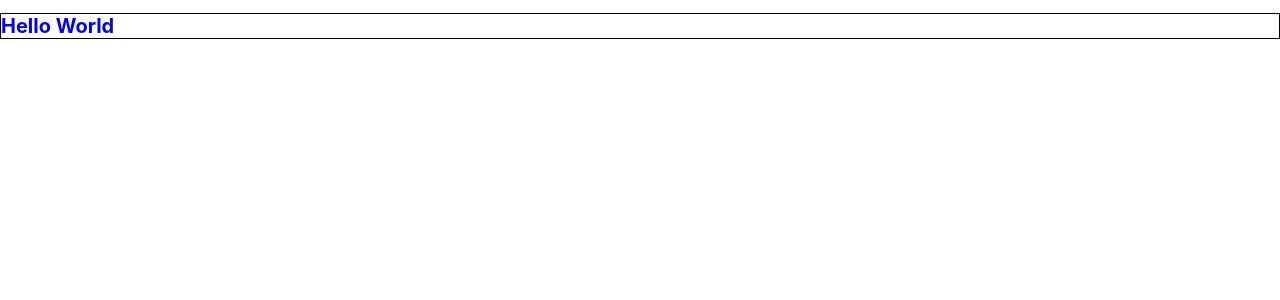
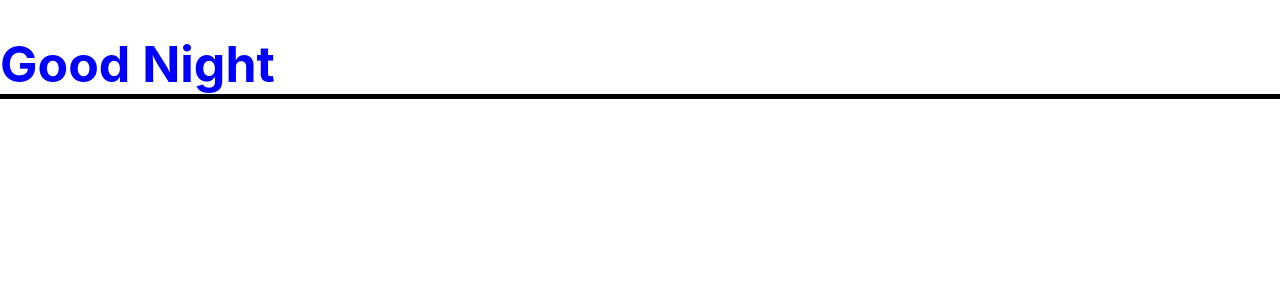
Before and after one commit to Ahsanul-Mostakin/React-From-Zero-To-Hero, a React (Create React App) app in the folder Getting Started/my-app/: page / in a window 1280 px wide. Shown: the top 300 px of the page. Built offline with nearby package versions, Linux system fonts and the light colour scheme.

Commit message:
styling practice

```diff
--- a/Getting Started/my-app/src/index.css
+++ b/Getting Started/my-app/src/index.css
@@ -12,15 +12,8 @@
     monospace;
 }
 
-.heading {
-  color: red;
+.heading{
+  font-size:  50px;
+  font-weight:bold;
+  border-bottom:  5px solid black;
 }
-
-ul{
-  color: blue;
-}
-
-.Food-img{
-   height: 100px;
-   width: 100px;
-}
--- a/Getting Started/my-app/src/index.js
+++ b/Getting Started/my-app/src/index.js
@@ -4,15 +4,26 @@
 
 const root = ReactDOM.createRoot(document.getElementById("root"));
 
+const date = new Date(2025, 1, 1, 19);
+const currentTime = date.getHours();
+
+let greeting;
+
 const customStyle = {
-  color: "red",
-  fontSize: "20px",
-  border: "1px solid black"
+  color: ""
 };
 
-customStyle.color = "blue";
+if (currentTime < 12) {
+  greeting = "Good Morning";
+  customStyle.color = "red"; // Set the color to red
+} else if (currentTime < 18) {
+  greeting = "Good Afternoon";
+  customStyle.color = "green"; // Set the color to green
+} else {
+  greeting = "Good Night";
+  customStyle.color = "blue"; // Set the color to blue
+}
+
 root.render(
-
-    <h1 style={customStyle}>Hello World</h1>
-
+  <h1 className='heading' style={customStyle}>{greeting}</h1> // Apply the custom style
 );
```
